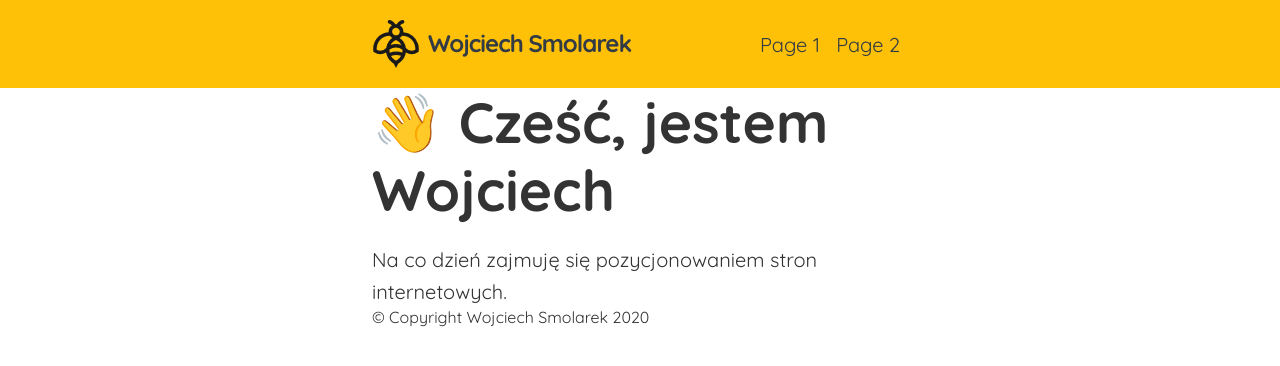
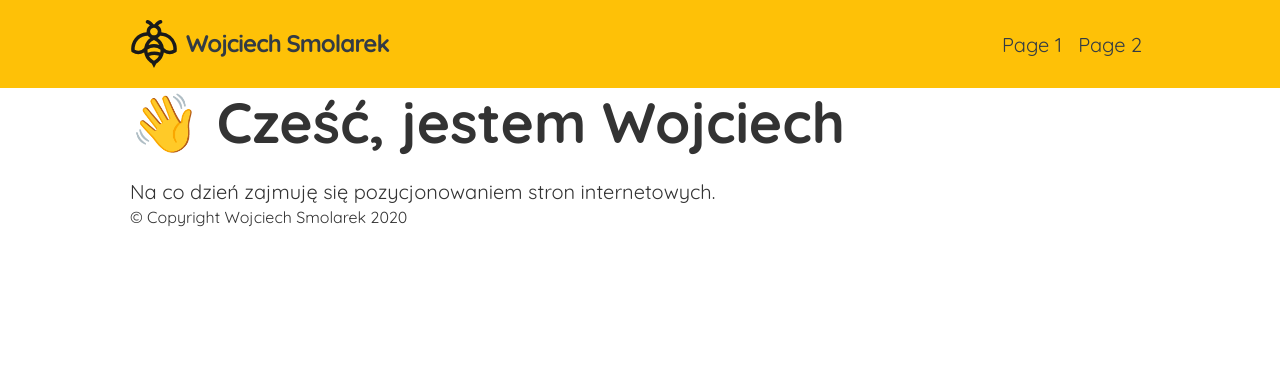
Before and after one commit to wojciechsmolarek/secret.js, a Gatsby site: page / in a window 1280 px wide. Built offline with nearby package versions, Linux system fonts and the light colour scheme; Gatsby itself is replaced by a stand-in of ours.

Commit message:
Fix gatsby build problem

```diff
--- a/package.json
+++ b/package.json
@@ -7,7 +7,7 @@
         "@svgr/webpack": "^5.1.0",
         "dotenv": "^8.2.0",
         "focus-visible": "^5.0.2",
-        "gatsby": "^2.19.19",
+        "gatsby": "^2.22.9",
         "gatsby-image": "^2.2.41",
         "gatsby-plugin-catch-links": "^2.1.25",
         "gatsby-plugin-google-analytics": "^2.1.35",
--- a/src/styles/base/layout.css
+++ b/src/styles/base/layout.css
@@ -36,14 +36,13 @@ html {
 }
 
 .site-container {
-	max-width: 120rem;
 	margin: 0 auto;
 }
 
 .container {
 	margin: 0 auto;
 	padding: 0 var(--rhythm-md);
-	max-width: 36rem;
+	max-width: 1060px;
 
 	@media (--lg) {
 		max-width: 62rem;
```
Also changed, not shown: 1 other file.
